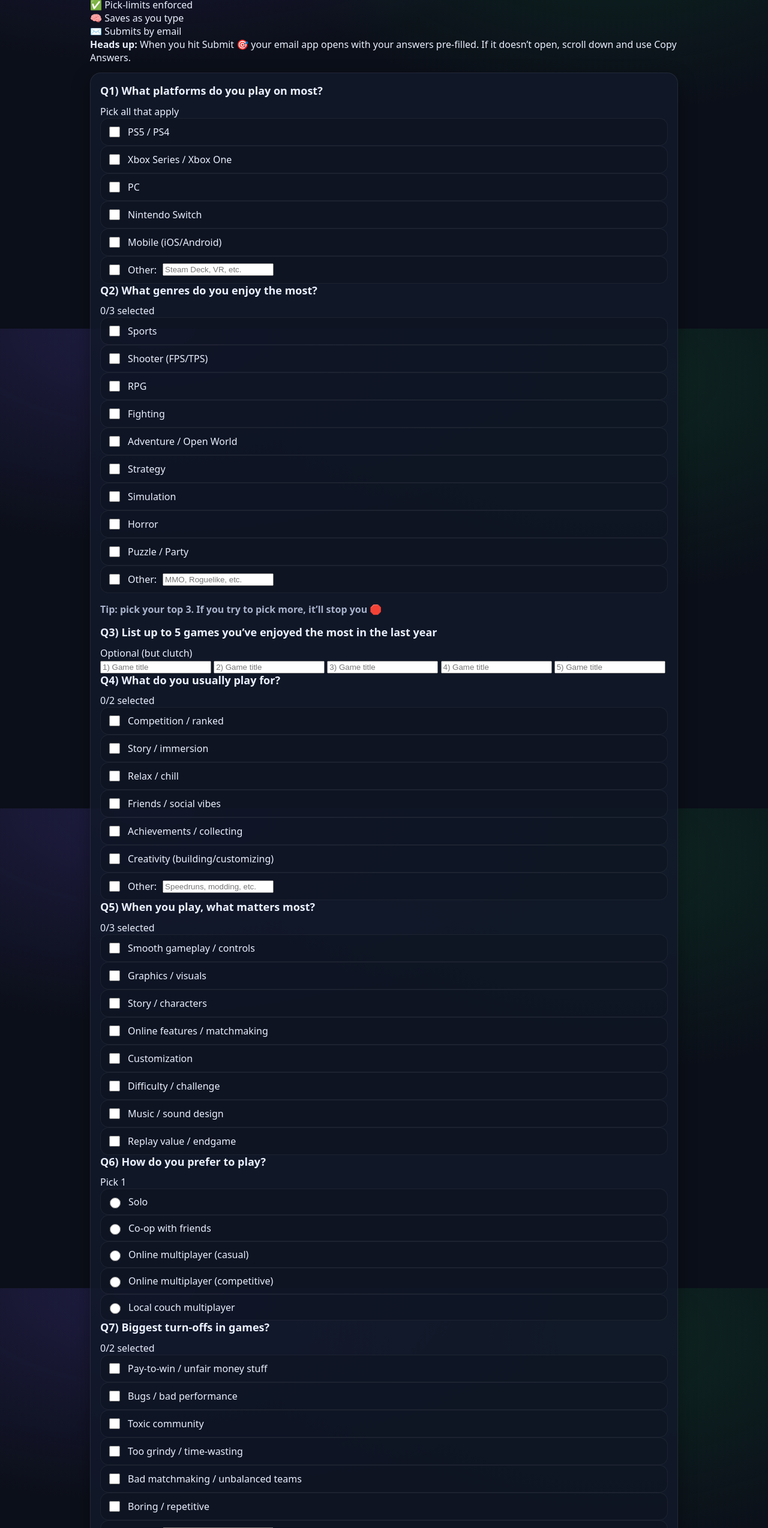
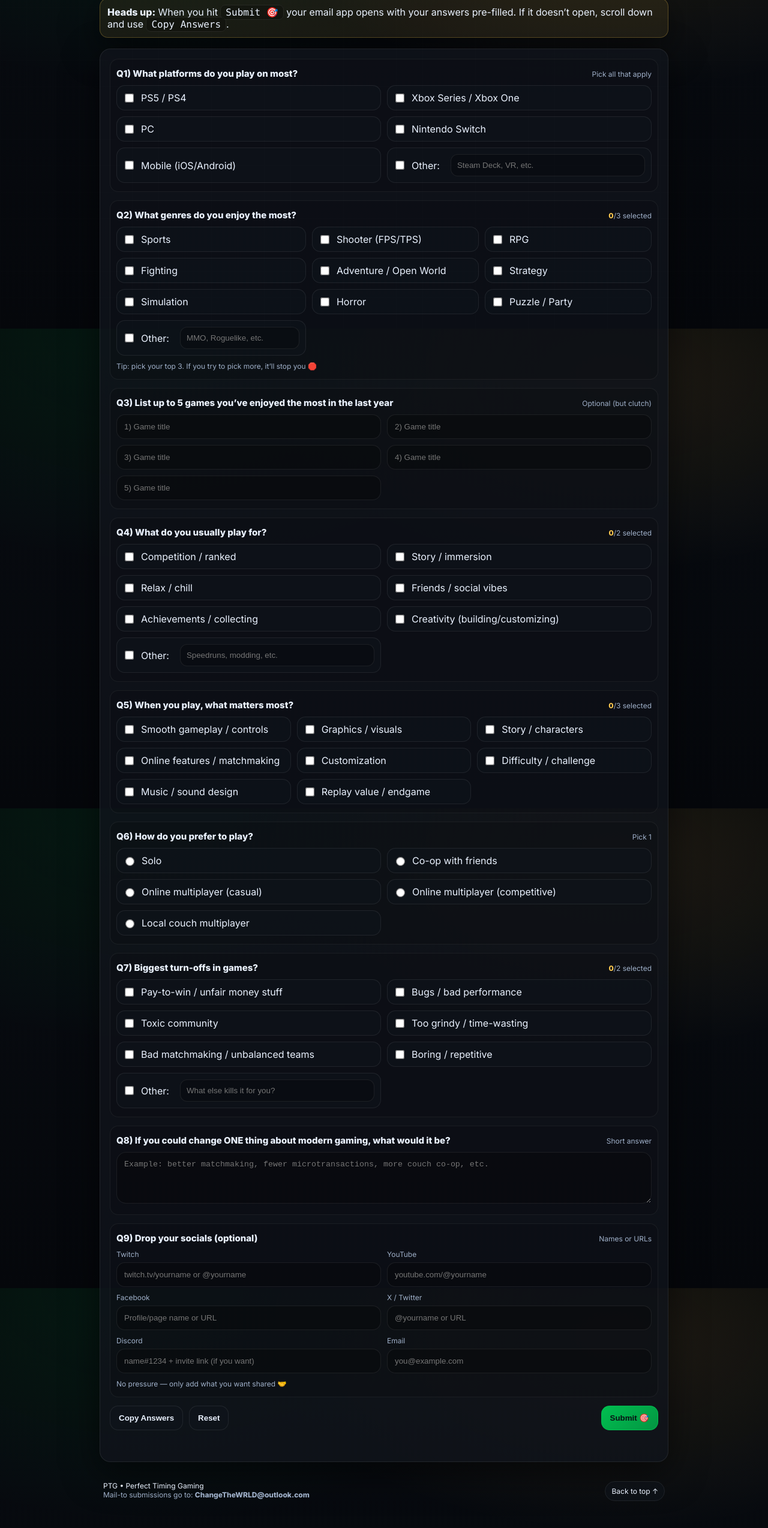
Before and after one commit to ProfessorZoom45/PTG1, a plain HTML site: page gaming-survey/index.html in a window 1280 px wide. Shown: the part 252-2800 px from the top of the page at 60% size. Drawn offline with Linux system fonts and the light colour scheme.

Commit message:
Refactor styles for improved design and layout

```diff
--- a/gaming-survey/styles.css
+++ b/gaming-survey/styles.css
@@ -1,152 +1,339 @@
 /* Gaming Survey • simple GitHub Pages setup */
 :root{
-  --bg:#0b0f19;
-  --card:#12192a;
-  --text:#eaf0ff;
-  --muted:#a9b3cc;
-  --line:#24304a;
-  --accent:#1db954; /* green */
-  --accent2:#7c5cff;
+  --bg: #070a0f;
+  --panel: rgba(16, 20, 28, 0.82);
+  --panel2: rgba(12, 16, 24, 0.92);
+  --text: #eaf2ff;
+  --muted: #9fb0c9;
+
+  --green: #00c853;   /* PTG green */
+  --gold:  #f9c74f;   /* upgrade accent */
   --danger:#ff4d6d;
-  --shadow: 0 10px 30px rgba(0,0,0,.35);
+
+  --border: rgba(255,255,255,0.08);
+  --shadow: 0 18px 60px rgba(0,0,0,0.55);
 }
 
-*{ box-sizing:border-box; }
-html,body{ height:100%; }
+*{ box-sizing: border-box; }
+html, body { height: 100%; }
 body{
   margin:0;
-  font-family: system-ui, -apple-system, Segoe UI, Roboto, Inter, Arial, sans-serif;
-  background: radial-gradient(1200px 600px at 20% 0%, rgba(124,92,255,.18), transparent 60%),
-              radial-gradient(1000px 600px at 80% 10%, rgba(29,185,84,.14), transparent 60%),
-              var(--bg);
-  color:var(--text);
+  color: var(--text);
+  font-family: Inter, system-ui, -apple-system, Segoe UI, Roboto, Arial, sans-serif;
+  background:
+    radial-gradient(1000px 600px at 20% 0%, rgba(0,200,83,0.10), transparent 65%),
+    radial-gradient(900px 500px at 80% 10%, rgba(249,199,79,0.10), transparent 65%),
+    linear-gradient(180deg, #05070b, #070a0f 40%, #05070b);
 }
 
-.wrap{ width:min(980px, 92vw); margin:0 auto; }
+body::before{
+  content:"";
+  position: fixed;
+  inset: 0;
+  pointer-events: none;
+  opacity: 0.35;
+  background-image:
+    linear-gradient(rgba(255,255,255,0.04) 1px, transparent 1px),
+    linear-gradient(90deg, rgba(255,255,255,0.04) 1px, transparent 1px);
+  background-size: 44px 44px;
+  filter: blur(0px);
+  mix-blend-mode: overlay;
+}
 
+a{ color: inherit; }
 .skip{
-  position:absolute; left:-999px; top:auto; width:1px; height:1px; overflow:hidden;
+  position:absolute; left:-9999px; top:auto; width:1px; height:1px; overflow:hidden;
 }
-.skip:focus{ left:12px; top:12px; width:auto; height:auto; padding:10px 12px; background:var(--card); border:1px solid var(--line); border-radius:10px; }
+.skip:focus{ left: 16px; top: 16px; width:auto; height:auto; padding: 10px 12px; background: var(--panel2); border: 1px solid var(--border); border-radius: 10px; z-index: 9999; }
 
 .top{
-  border-bottom:1px solid rgba(255,255,255,.06);
-  padding:26px 0 18px;
+  position: sticky;
+  top: 0;
+  z-index: 50;
+  backdrop-filter: blur(14px);
+  background: rgba(5,7,11,0.72);
+  border-bottom: 1px solid var(--border);
 }
-.brand{
+.topInner{
+  max-width: 980px;
+  margin: 0 auto;
+  padding: 14px 16px;
   display:flex;
-  gap:14px;
   align-items:center;
-}
-.logo{
-  width:46px; height:46px;
-  display:grid; place-items:center;
-  border-radius:14px;
-  background: linear-gradient(135deg, rgba(124,92,255,.35), rgba(29,185,84,.25));
-  border:1px solid rgba(255,255,255,.08);
-  box-shadow: var(--shadow);
-  font-size:22px;
-}
-h1{ margin:0; font-size:28px; letter-spacing:.3px; }
-.sub{ margin:4px 0 0; color:var(--muted); }
-
-.note{
-  margin:14px 0 0;
-  color:var(--muted);
-  line-height:1.4;
+  gap: 16px;
+  justify-content: space-between;
 }
 
-main{ padding:22px 0 46px; }
+.brand{ display:flex; align-items:center; gap: 12px; min-width: 240px; }
+.logo{
+  display:flex; align-items:center; gap: 8px;
+  padding: 10px 12px;
+  border-radius: 14px;
+  background: linear-gradient(135deg, rgba(0,200,83,0.18), rgba(249,199,79,0.12));
+  border: 1px solid rgba(0,200,83,0.28);
+  box-shadow: 0 12px 32px rgba(0,0,0,0.35);
+}
+.logoMark{
+  font-family: "Press Start 2P", ui-monospace, monospace;
+  font-size: 12px;
+  letter-spacing: 1px;
+}
+.logoDot{ font-size: 16px; }
+
+.brandTitle{
+  font-weight: 800;
+  letter-spacing: 0.2px;
+}
+.brandSub{
+  color: var(--muted);
+  font-size: 12px;
+  margin-top: 2px;
+}
+
+.nav{
+  display:flex;
+  flex-wrap: wrap;
+  gap: 8px;
+  justify-content: flex-end;
+}
+.nav a{
+  text-decoration:none;
+  font-size: 12px;
+  padding: 8px 10px;
+  border-radius: 999px;
+  border: 1px solid var(--border);
+  background: rgba(16,20,28,0.55);
+}
+.nav a:hover{
+  border-color: rgba(0,200,83,0.35);
+  box-shadow: 0 0 0 3px rgba(0,200,83,0.12);
+}
+
+.progressWrap{
+  height: 4px;
+  background: rgba(255,255,255,0.06);
+}
+.progressBar{
+  height: 4px;
+  width: 0%;
+  background: linear-gradient(90deg, var(--green), var(--gold));
+}
+
+.wrap{
+  max-width: 980px;
+  margin: 0 auto;
+  padding: 24px 16px 40px;
+}
+
+.hero h1{
+  font-family: "Press Start 2P", ui-monospace, monospace;
+  font-size: 20px;
+  line-height: 1.35;
+  margin: 10px 0 10px;
+}
+.lead{
+  color: var(--muted);
+  margin: 0 0 14px;
+  max-width: 68ch;
+}
+
+.pillRow{ display:flex; flex-wrap: wrap; gap: 10px; margin: 14px 0 16px; }
+.pill{
+  font-size: 12px;
+  padding: 8px 10px;
+  border-radius: 999px;
+  border: 1px solid var(--border);
+  background: rgba(16,20,28,0.55);
+}
+
+.notice{
+  border: 1px solid rgba(249,199,79,0.26);
+  background: rgba(249,199,79,0.08);
+  padding: 12px 12px;
+  border-radius: 14px;
+  box-shadow: var(--shadow);
+}
+
+.kbd{
+  font-family: ui-monospace, Menlo, Consolas, monospace;
+  padding: 2px 8px;
+  border-radius: 8px;
+  border: 1px solid var(--border);
+  background: rgba(0,0,0,0.25);
+}
 
 .card{
-  background: rgba(18,25,42,.86);
-  border: 1px solid rgba(255,255,255,.08);
+  margin-top: 18px;
+  padding: 16px;
   border-radius: 18px;
-  padding: 18px 16px;
+  border: 1px solid var(--border);
+  background: var(--panel);
   box-shadow: var(--shadow);
-  margin: 14px 0;
 }
 
-h2{
-  margin:0 0 12px;
-  font-size:18px;
-  line-height:1.25;
+.q{
+  padding: 14px 10px;
+  border-radius: 14px;
+  border: 1px solid rgba(255,255,255,0.06);
+  background: rgba(0,0,0,0.12);
+  margin-bottom: 14px;
 }
-.hint{ color:var(--muted); font-weight:600; }
+.qTop{
+  display:flex;
+  align-items: baseline;
+  justify-content: space-between;
+  gap: 12px;
+  margin-bottom: 10px;
+}
+.q h2{
+  margin: 0;
+  font-size: 15px;
+  font-weight: 800;
+}
+.limit{
+  color: var(--muted);
+  font-size: 12px;
+}
+.counter{ color: var(--gold); font-weight: 800; }
 
-.grid{
+.grid2{
   display:grid;
-  grid-template-columns: repeat(2, minmax(0, 1fr));
-  gap:10px 12px;
+  grid-template-columns: 1fr 1fr;
+  gap: 10px;
 }
-@media (max-width: 680px){
-  .grid{ grid-template-columns: 1fr; }
+.grid3{
+  display:grid;
+  grid-template-columns: 1fr 1fr 1fr;
+  gap: 10px;
 }
-
-.stack{ display:grid; gap:10px; }
 
 .opt{
   display:flex;
-  align-items:center;
-  gap:10px;
-  padding:10px 10px;
-  border-radius:14px;
-  border:1px solid rgba(255,255,255,.06);
-  background: rgba(0,0,0,.12);
+  gap: 10px;
+  align-items: center;
+  padding: 10px 10px;
+  border-radius: 14px;
+  border: 1px solid var(--border);
+  background: rgba(16,20,28,0.55);
 }
 
 .opt input[type="checkbox"], .opt input[type="radio"]{
-  width:18px; height:18px;
+  transform: scale(1.15);
+  accent-color: var(--green);
 }
 
-.text, textarea{
-  width:100%;
-  padding:12px 12px;
-  border-radius:14px;
-  border:1px solid rgba(255,255,255,.10);
-  background: rgba(0,0,0,.18);
+.mini{
+  margin-left: 8px;
+  flex: 1;
+  min-width: 140px;
+  border-radius: 12px;
+  border: 1px solid var(--border);
+  background: rgba(0,0,0,0.25);
   color: var(--text);
-  outline:none;
-}
-.text:focus, textarea:focus{
-  border-color: rgba(29,185,84,.55);
-  box-shadow: 0 0 0 4px rgba(29,185,84,.15);
+  padding: 10px 10px;
 }
 
-.inline{
-  width: min(260px, 55vw);
-  margin-left:8px;
-  padding:8px 10px;
-  border-radius:12px;
-  border:1px solid rgba(255,255,255,.10);
-  background: rgba(0,0,0,.18);
+.line{
+  width: 100%;
+  border-radius: 14px;
+  border: 1px solid var(--border);
+  background: rgba(0,0,0,0.25);
   color: var(--text);
+  padding: 12px 12px;
 }
-.inline:focus{
-  border-color: rgba(124,92,255,.55);
-  box-shadow: 0 0 0 4px rgba(124,92,255,.14);
+
+.field label{
+  display:block;
+  font-size: 12px;
+  color: var(--muted);
+  margin: 0 0 6px;
+}
+
+.big{
+  width: 100%;
+  border-radius: 16px;
+  border: 1px solid var(--border);
+  background: rgba(0,0,0,0.25);
+  color: var(--text);
+  padding: 12px 12px;
+  resize: vertical;
+}
+
+.hint{
+  margin: 10px 0 0;
+  color: var(--muted);
+  font-size: 12px;
 }
 
 .actions{
+  margin-top: 12px;
   display:flex;
-  align-items:center;
-  gap:14px;
-  margin: 16px 0 0;
+  flex-wrap: wrap;
+  align-items: center;
+  justify-content: space-between;
+  gap: 10px;
+}
+.actionsLeft, .actionsRight { display:flex; gap: 10px; }
+
+.btn{
+  border: 1px solid var(--border);
+  border-radius: 14px;
+  padding: 12px 14px;
+  font-weight: 800;
+  cursor: pointer;
+  user-select: none;
+}
+.btn.ghost{
+  background: rgba(16,20,28,0.55);
+  color: var(--text);
+}
+.btn.ghost:hover{
+  border-color: rgba(249,199,79,0.32);
+  box-shadow: 0 0 0 3px rgba(249,199,79,0.10);
+}
+.btn.primary{
+  background: linear-gradient(135deg, rgba(0,200,83,0.95), rgba(0,200,83,0.72));
+  color: #0b0f14;
+  border-color: rgba(0,200,83,0.65);
+}
+.btn.primary:hover{
+  box-shadow: 0 0 0 4px rgba(0,200,83,0.18);
 }
 
-.btn{
-  appearance:none;
-  border:0;
-  background: var(--accent);
-  color: #07120c;
-  font-weight:900;
-  padding: 12px 16px;
-  border-radius: 14px;
-  cursor:pointer;
-  box-shadow: var(--shadow);
+.small{
+  width: 100%;
+  margin: 8px 0 0;
+  color: var(--muted);
+  font-size: 12px;
+  min-height: 18px;
 }
-.btn:hover{ filter: brightness(1.05); }
-.btn:active{ transform: translateY(1px); }
 
-.micro{ margin:8px 0 0; color:var(--muted); font-size:13px; }
-.foot{ padding:12px 0 0; text-align:center; }
+.foot{
+  margin-top: 18px;
+  padding: 14px 6px;
+}
+.footInner{
+  display:flex;
+  justify-content: space-between;
+  gap: 10px;
+  align-items: center;
+}
+.tiny{ font-size: 12px; }
+.muted{ color: var(--muted); }
+.tinyLink{
+  font-size: 12px;
+  text-decoration: none;
+  padding: 8px 10px;
+  border-radius: 999px;
+  border: 1px solid var(--border);
+  background: rgba(16,20,28,0.55);
+}
+
+@media (max-width: 860px){
+  .grid3{ grid-template-columns: 1fr 1fr; }
+}
+@media (max-width: 640px){
+  .topInner{ flex-direction: column; align-items: flex-start; }
+  .nav{ justify-content: flex-start; }
+  .grid2, .grid3{ grid-template-columns: 1fr; }
+}
```
